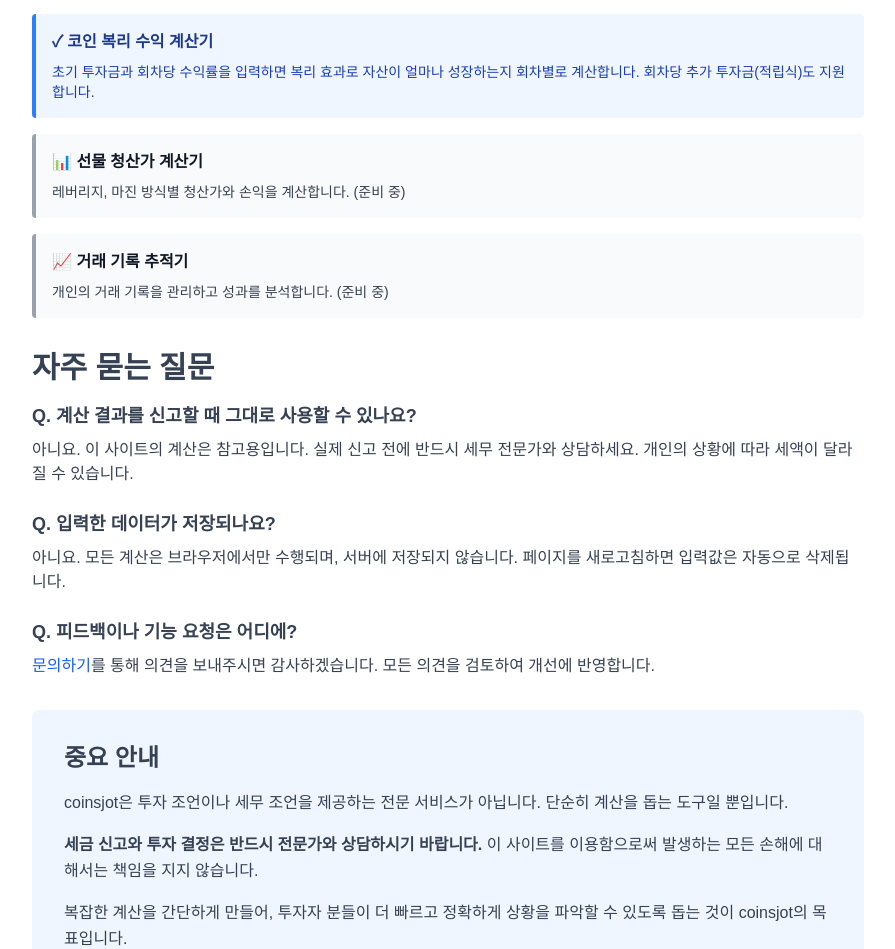
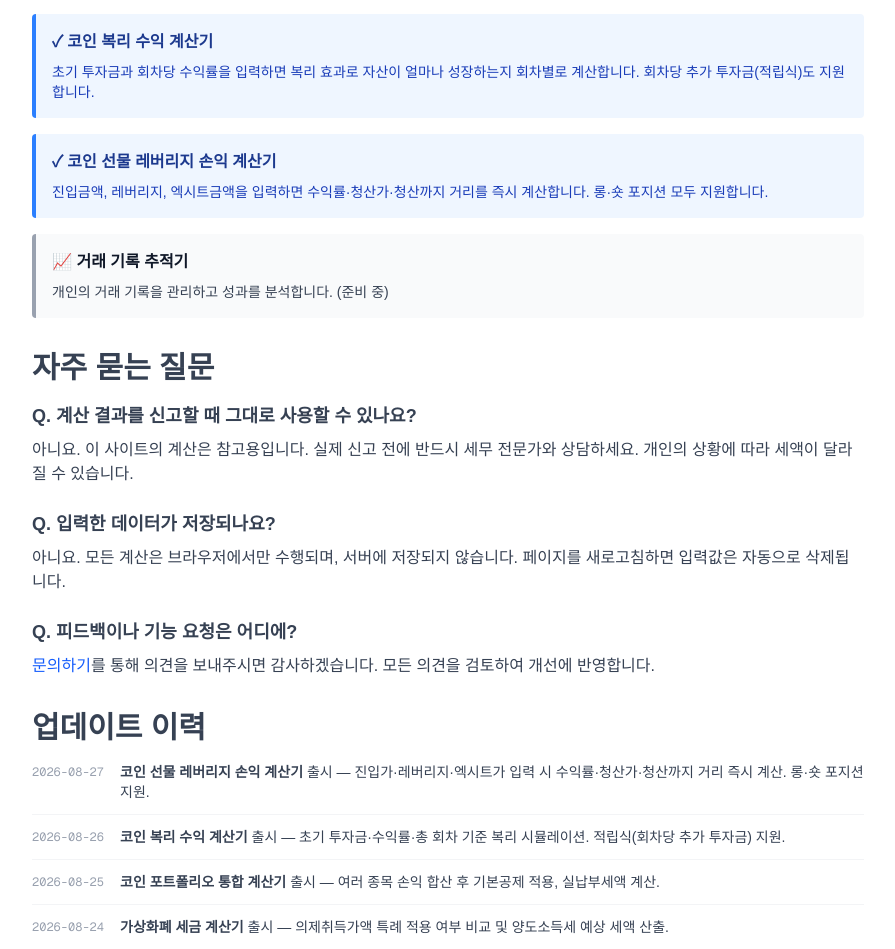
Before and after one commit to hyunguda/coinsjot, a Next.js app: page /about in a window 1280 px wide. Shown: the part 903-1852 px from the top of the page, without its empty margins (192-1087 px from the left). Built offline with nearby package versions, Linux system fonts and the light colour scheme.

Commit message:
Update about page with calc #4 and add update log; fix 바이비트 in leverage FAQ
Co-Authored-By: Claude Sonnet 4.6 <noreply@anthropic.com>
Claude-Session: https://claude.ai/code/session_01SMRX3xnC9zDVDBepbUU2Je

```diff
--- a/app/about/page.tsx
+++ b/app/about/page.tsx
@@ -82,10 +82,10 @@ export default function AboutPage() {
               </p>
             </div>
 
-            <div className="border-l-4 border-gray-400 bg-gray-50 p-4 rounded">
-              <h3 className="font-bold text-gray-900 mb-2">📊 선물 청산가 계산기</h3>
-              <p className="text-gray-700 text-sm">
-                레버리지, 마진 방식별 청산가와 손익을 계산합니다. (준비 중)
+            <div className="border-l-4 border-blue-500 bg-blue-50 p-4 rounded">
+              <h3 className="font-bold text-blue-900 mb-2">✓ 코인 선물 레버리지 손익 계산기</h3>
+              <p className="text-blue-800 text-sm">
+                진입금액, 레버리지, 엑시트금액을 입력하면 수익률·청산가·청산까지 거리를 즉시 계산합니다. 롱·숏 포지션 모두 지원합니다.
               </p>
             </div>
 
@@ -129,6 +129,28 @@ export default function AboutPage() {
           </div>
         </section>
 
+        <section>
+          <h2 className="text-3xl font-bold mb-4">업데이트 이력</h2>
+          <div className="space-y-3">
+            <div className="flex gap-4 items-start border-b border-gray-100 pb-3">
+              <span className="text-xs text-gray-400 font-mono mt-0.5 whitespace-nowrap">2026-08-27</span>
+              <p className="text-sm text-gray-700"><strong>코인 선물 레버리지 손익 계산기</strong> 출시 — 진입가·레버리지·엑시트가 입력 시 수익률·청산가·청산까지 거리 즉시 계산. 롱·숏 포지션 지원.</p>
+            </div>
+            <div className="flex gap-4 items-start border-b border-gray-100 pb-3">
+              <span className="text-xs text-gray-400 font-mono mt-0.5 whitespace-nowrap">2026-08-26</span>
+              <p className="text-sm text-gray-700"><strong>코인 복리 수익 계산기</strong> 출시 — 초기 투자금·수익률·총 회차 기준 복리 시뮬레이션. 적립식(회차당 추가 투자금) 지원.</p>
+            </div>
+            <div className="flex gap-4 items-start border-b border-gray-100 pb-3">
+              <span className="text-xs text-gray-400 font-mono mt-0.5 whitespace-nowrap">2026-08-25</span>
+              <p className="text-sm text-gray-700"><strong>코인 포트폴리오 통합 계산기</strong> 출시 — 여러 종목 손익 합산 후 기본공제 적용, 실납부세액 계산.</p>
+            </div>
+            <div className="flex gap-4 items-start">
+              <span className="text-xs text-gray-400 font-mono mt-0.5 whitespace-nowrap">2026-08-24</span>
+              <p className="text-sm text-gray-700"><strong>가상화폐 세금 계산기</strong> 출시 — 의제취득가액 특례 적용 여부 비교 및 양도소득세 예상 세액 산출.</p>
+            </div>
+          </div>
+        </section>
+
         <section className="bg-blue-50 rounded-lg p-8">
           <h2 className="text-2xl font-bold mb-4">중요 안내</h2>
           <p className="leading-relaxed mb-4">
--- a/app/calculators/leverage-pnl/page.tsx
+++ b/app/calculators/leverage-pnl/page.tsx
@@ -91,7 +91,7 @@ export default function LeveragePnLPage() {
                   Q. 실제 거래소 청산가와 다를 수 있나요?
                 </p>
                 <p className="text-yellow-800">
-                  예. 이 계산기는 유지증거금율을 0%로 단순화한 공식을 사용합니다. 바이낸스·업비트
+                  예. 이 계산기는 유지증거금율을 0%로 단순화한 공식을 사용합니다. 바이낸스·바이비트
                   등 거래소마다 유지증거금율이 다르므로 실제 청산가는 계산 결과보다 진입가에 더
                   가까울 수 있습니다.
                 </p>
```
